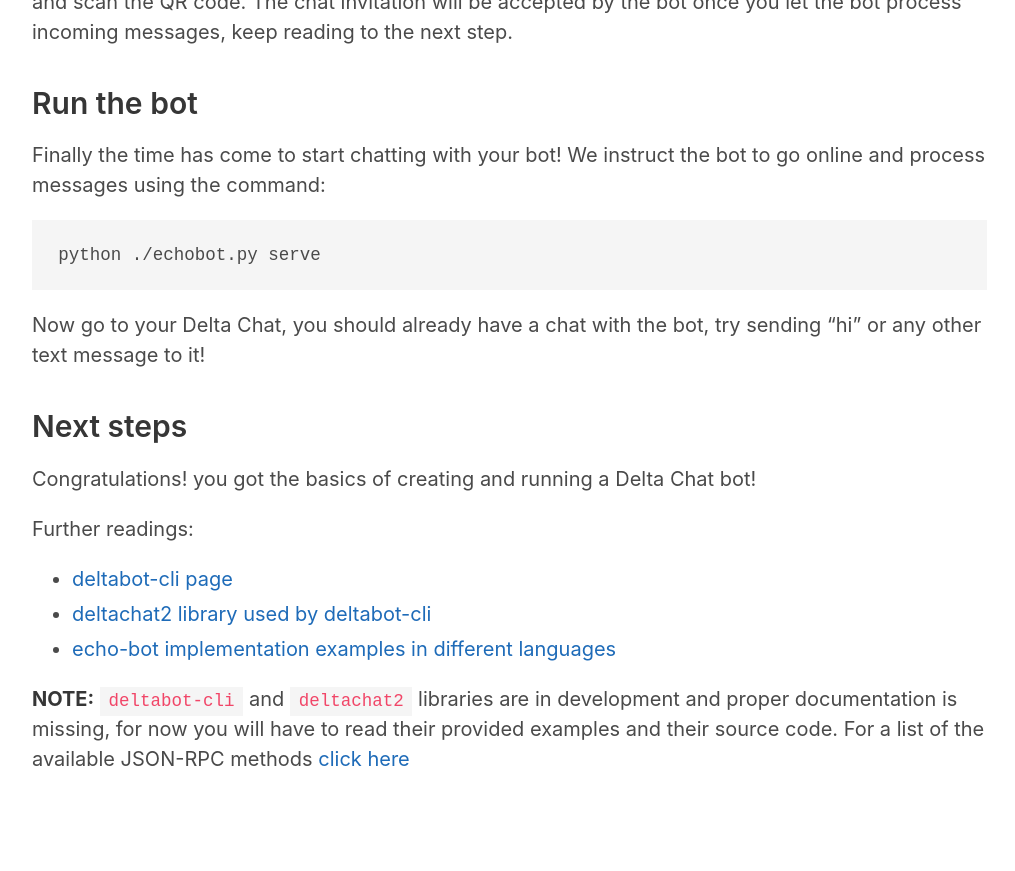
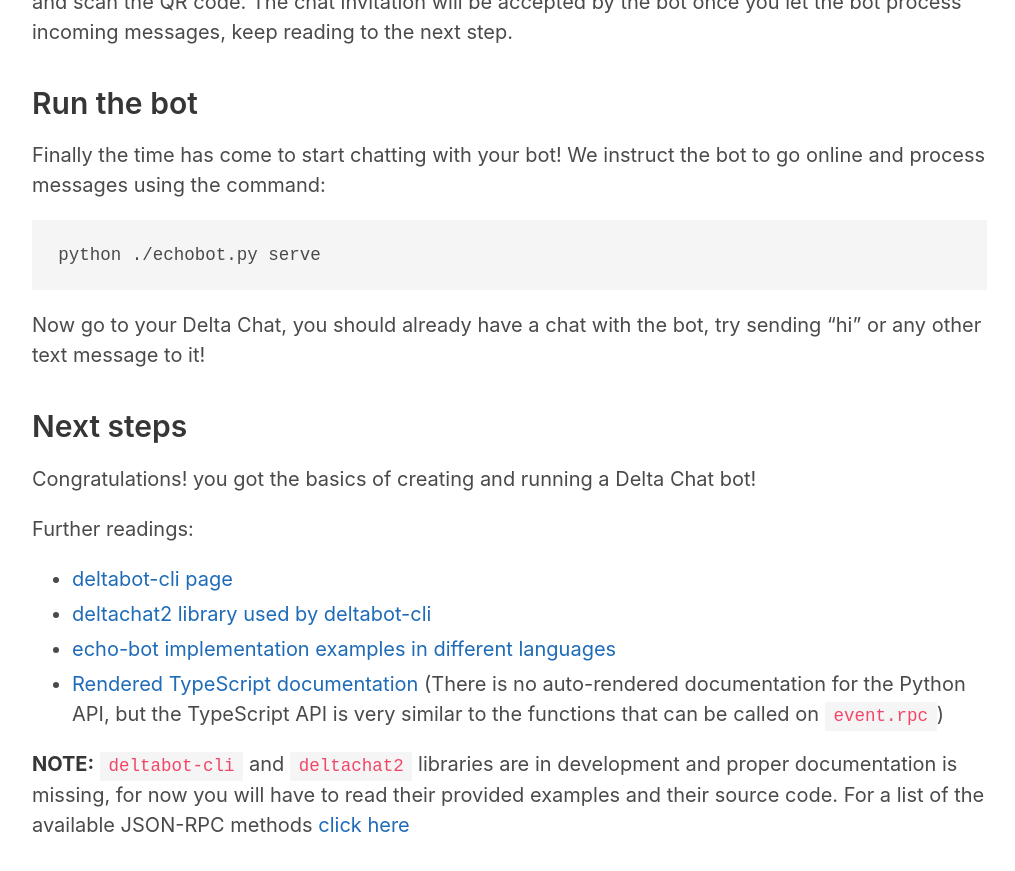
Before and after one commit to deltachat-bot/bot-pages, a Jekyll site: the page built from quickstart.md, in a window 1280 px wide and 900 px high, scrolled down 4284 px. Shown: the top 871 px of the window, without its empty margins (229-1244 px from the left). Built offline with Jekyll 4.4.1, drawn with Linux system fonts in a browser that asks for light colours; before the commit the page ends 5118 px from its top, so only the background shows below that.

Commit message:
Add another further reading

```diff
--- a/quickstart.md
+++ b/quickstart.md
@@ -186,6 +186,9 @@ Further readings:
 * [deltabot-cli page](https://github.com/deltachat-bot/deltabot-cli-py)
 * [deltachat2 library used by deltabot-cli](https://github.com/adbenitez/deltachat2)
 * [echo-bot implementation examples in different languages](https://github.com/deltachat-bot/echo)
+* [Rendered TypeScript documentation](https://js.jsonrpc.delta.chat/classes/RawClient.html)
+  (There is no auto-rendered documentation for the Python API,
+  but the TypeScript API is very similar to the functions that can be called on `event.rpc`)
 
 **NOTE:** `deltabot-cli` and `deltachat2` libraries are in
 development and proper documentation is missing, for now you will
```
